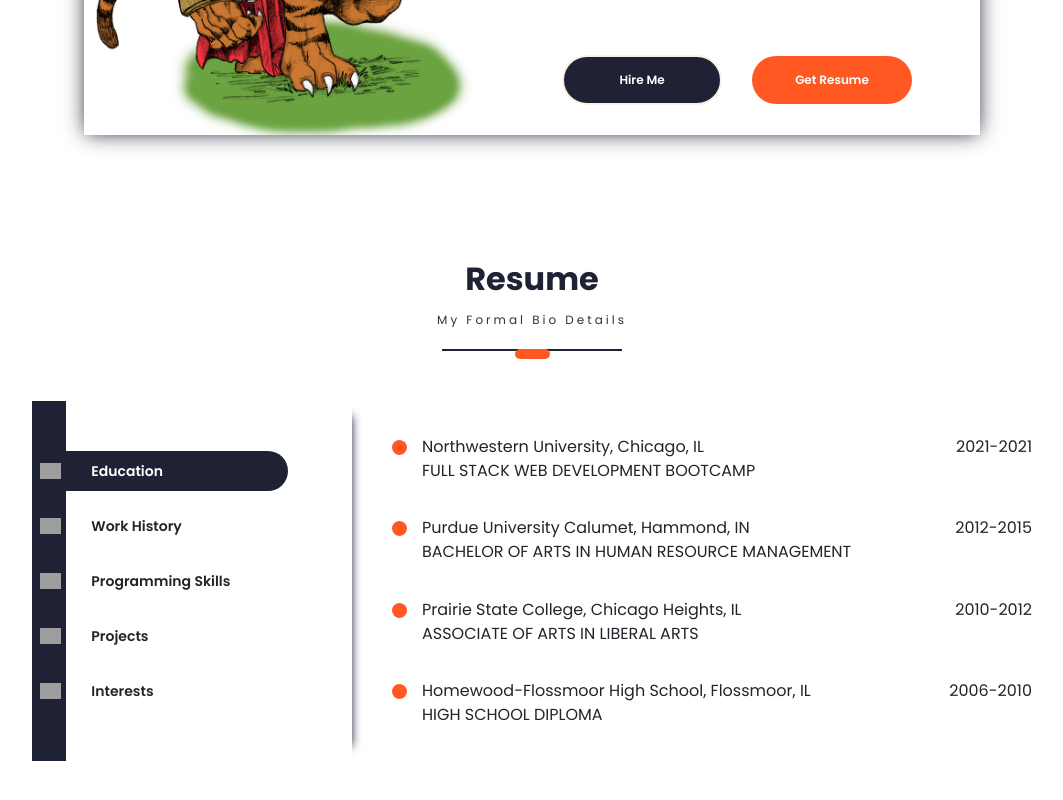
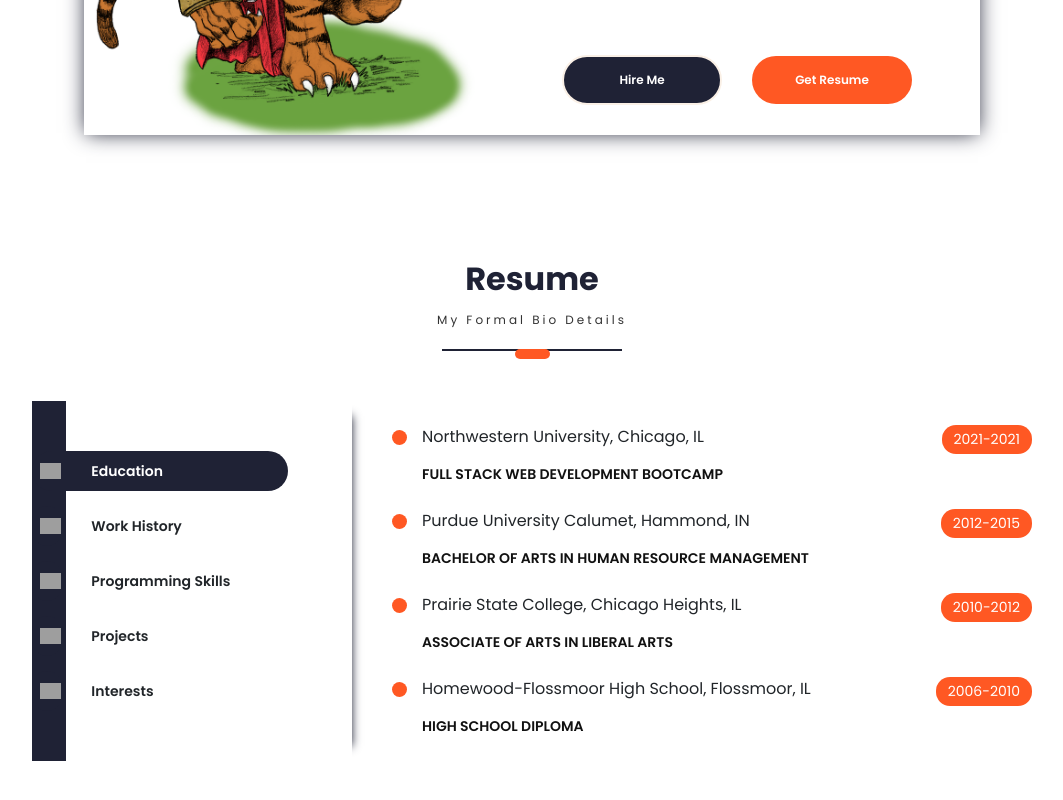
Before and after one commit to seannbannon/myportfolio, a React (Create React App) app in the folder portfolio/: page / in a window 1280 px wide. Shown: the part 1280-2080 px from the top of the page, without its empty margins (108-1171 px from the left). Built offline with nearby package versions, Linux system fonts and the light colour scheme; grey boxes are pictures that could not be loaded; a web font is replaced by a local one.

Commit message:
styalizing dates and descriptions etc

```diff
--- a/portfolio/src/PortfolioContainer/Resume/Resume.css
+++ b/portfolio/src/PortfolioContainer/Resume/Resume.css
@@ -116,3 +116,23 @@
     background-color: var(--dark-orange);
     border-radius: 50%;
 }
+
+.resume-sub-heading{
+    font-size: 14px;
+    font-family: "Poppins SemiBold";
+    color: #111;
+    margin: 10px 0 0 0;
+}
+
+.resume-heading-description{
+    font-size: 12px;
+    text-align: justify;
+}
+
+.heading-date{
+    background-color: var(--dark-orange);
+    padding: 4px 12px;
+    font-size: 14px;
+    border-radius: 14px;
+    color: white;
+}
```
